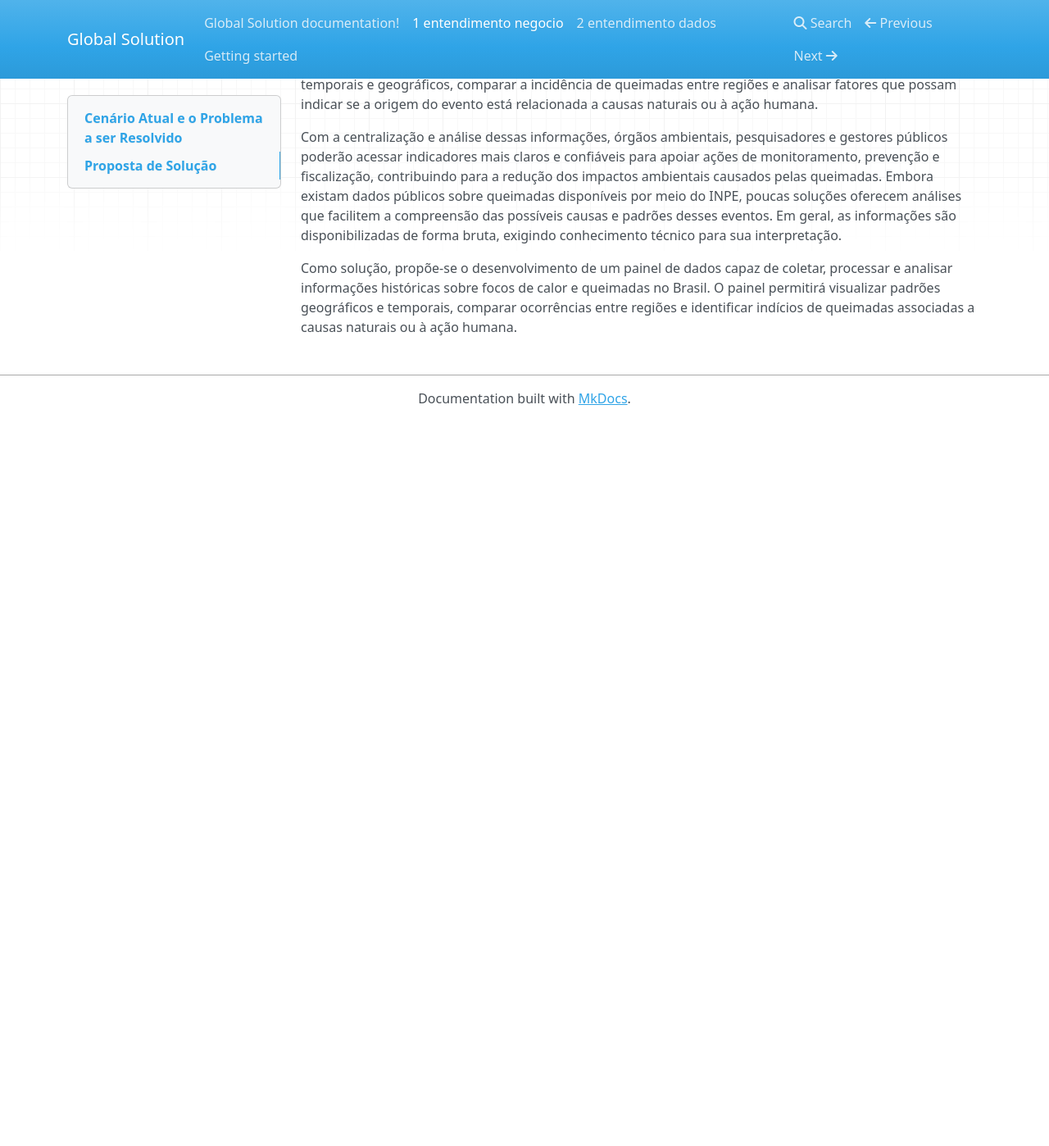
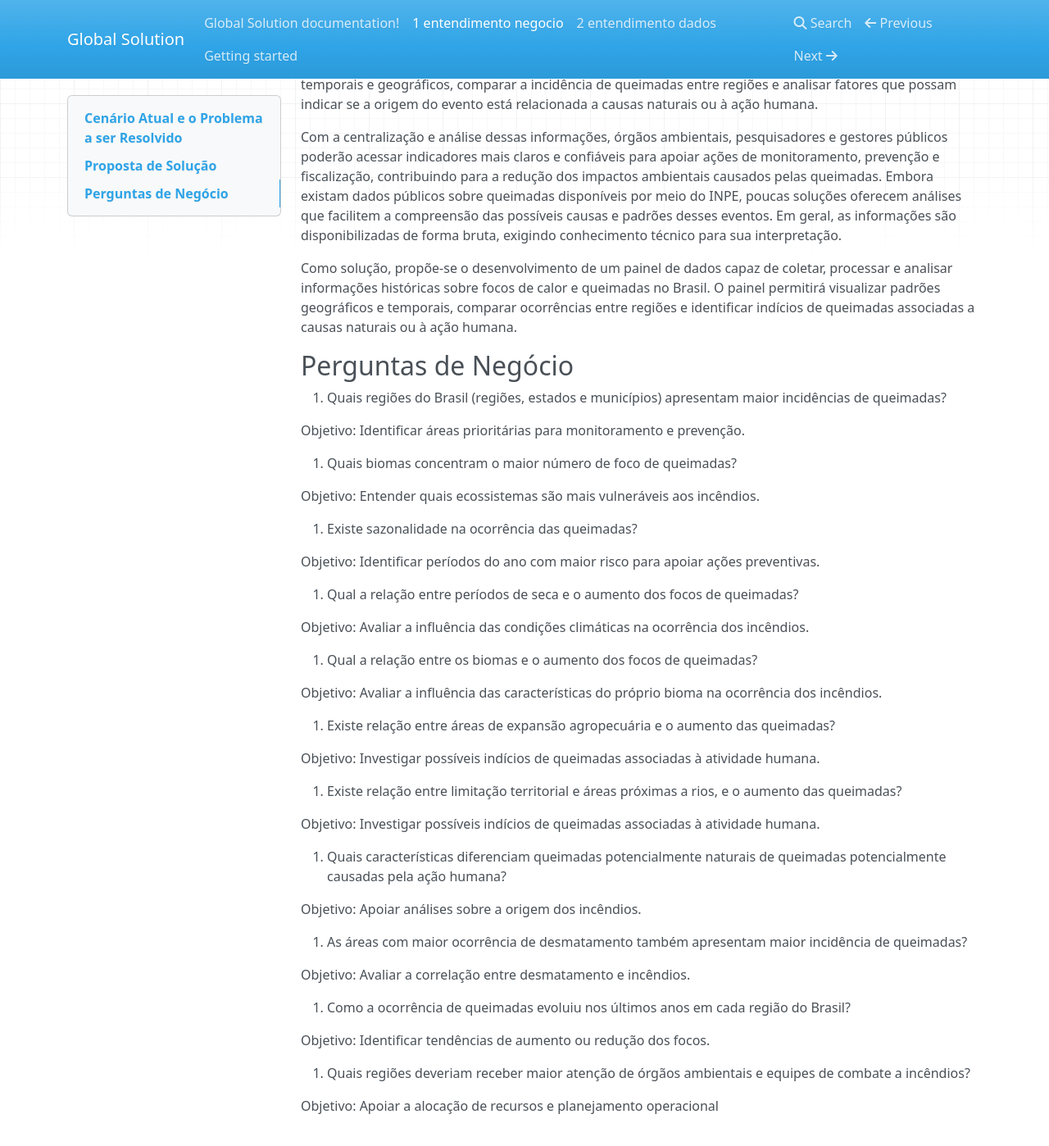
Before and after one commit to joaoadamii/queimadas_inpe_bi, an MkDocs documentation site: the page built from docs/docs/1_entendimento_negocio.md, in a window 1280 px wide and 1400 px high, scrolled down 702 px. Shown: the whole window at 82% size. Built offline with MkDocs 1.6.1, drawn with Linux system fonts in a browser that asks for light colours; nearby versions of some CDN libraries; before the commit the page ends 1216 px from its top, so only the background shows below that.

Commit message:
Adiciona notebook de EDA e atualiza documentação

```diff
--- a/docs/docs/1_entendimento_negocio.md
+++ b/docs/docs/1_entendimento_negocio.md
@@ -18,3 +18,49 @@ Com a centralização e análise dessas informações, órgãos ambientais, pesq
 Embora existam dados públicos sobre queimadas disponíveis por meio do INPE, poucas soluções oferecem análises que facilitem a compreensão das possíveis causas e padrões desses eventos. Em geral, as informações são disponibilizadas de forma bruta, exigindo conhecimento técnico para sua interpretação.
 
 Como solução, propõe-se o desenvolvimento de um painel de dados capaz de coletar, processar e analisar informações históricas sobre focos de calor e queimadas no Brasil. O painel permitirá visualizar padrões geográficos e temporais, comparar ocorrências entre regiões e identificar indícios de queimadas associadas a causas naturais ou à ação humana.
+
+## Perguntas de Negócio
+
+1. Quais regiões do Brasil (regiões, estados e municípios) apresentam maior incidências de queimadas?
+
+Objetivo: Identificar áreas  prioritárias para monitoramento e prevenção.
+
+2. Quais biomas concentram o maior número de foco de queimadas?
+
+Objetivo: Entender quais ecossistemas são mais vulneráveis aos incêndios.
+
+3. Existe sazonalidade na ocorrência das queimadas?
+
+Objetivo: Identificar períodos do ano com maior risco para apoiar ações preventivas.
+
+4. Qual a relação entre períodos de seca e o aumento dos focos de queimadas?
+
+Objetivo: Avaliar a influência das condições climáticas na ocorrência dos incêndios.
+
+5. Qual a relação entre os biomas e o aumento dos focos de queimadas?
+
+Objetivo: Avaliar a influência das características do próprio bioma na ocorrência dos incêndios.
+
+6. Existe relação entre áreas de expansão agropecuária e o aumento das queimadas?
+
+Objetivo: Investigar possíveis indícios de queimadas associadas à atividade humana.
+
+7. Existe relação entre limitação territorial e áreas próximas a rios, e o aumento das queimadas?
+
+Objetivo: Investigar possíveis indícios de queimadas associadas à atividade humana.
+
+8. Quais características diferenciam queimadas potencialmente naturais de queimadas potencialmente causadas pela ação humana?
+
+Objetivo: Apoiar análises sobre a origem dos incêndios.
+
+9. As áreas com maior ocorrência de desmatamento também apresentam maior incidência de queimadas?
+
+Objetivo: Avaliar a correlação entre desmatamento e incêndios.
+
+10. Como a ocorrência de queimadas evoluiu nos últimos anos em cada região do Brasil?
+
+Objetivo: Identificar tendências de aumento ou redução dos focos.
+
+11. Quais regiões deveriam receber maior atenção de órgãos ambientais e equipes de combate a incêndios?
+
+Objetivo: Apoiar a alocação de recursos e planejamento operacional
```
Also changed, not shown: 1 other file.
